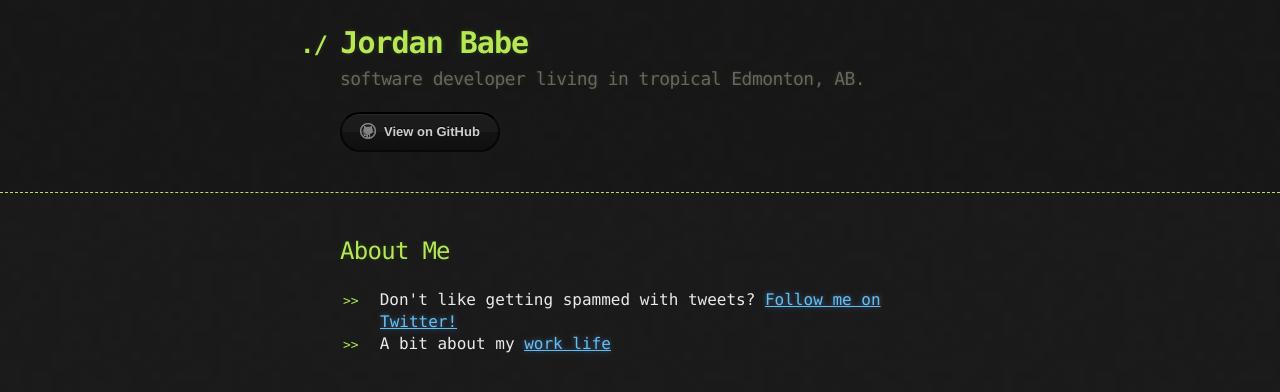
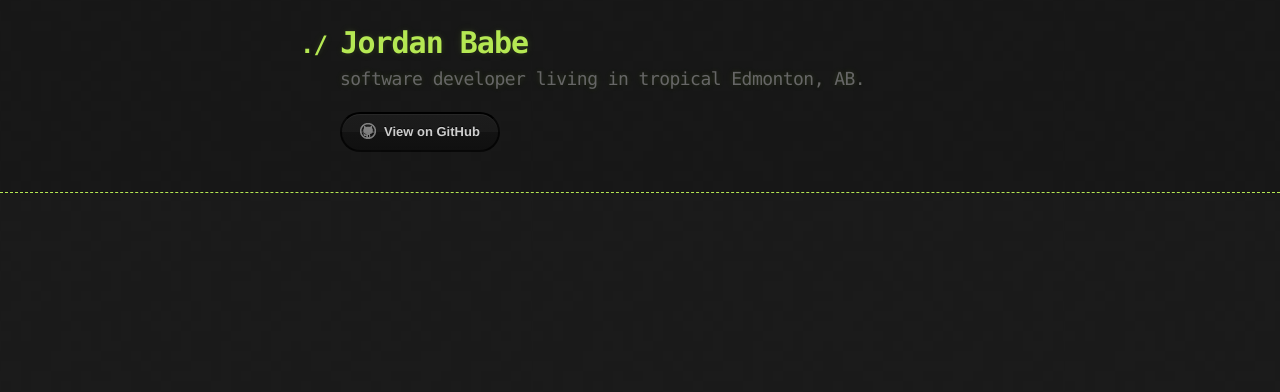
Before and after one commit to jbabe/jbabe.github.io, a plain HTML site: page index.html in a window 1280 px wide. Drawn offline with Linux system fonts and the light colour scheme.

Commit message:
Remove twitter
* Add a linkedin widget

```diff
--- a/index.html
+++ b/index.html
@@ -20,21 +20,15 @@
 
         <section id="downloads">
           <a href="https://github.com/jbabe" class="btn btn-github"><span class="icon"></span>View on GitHub</a>
+          <script src="//platform.linkedin.com/in.js" type="text/javascript"></script>
+<script type="IN/MemberProfile" data-id="https://www.linkedin.com/pub/jordan-babe/31/477/6b3" data-format="hover" data-text="Jordan Babe"></script>
         </section>
       </div>
     </header>
 
     <div class="container">
       <section id="main_content">
-        <h2>
-<a name="about-me" class="anchor" href="#about-me"><span class="octicon octicon-link"></span></a>About Me</h2>
 
-<ul>
-<li>Don't like getting spammed with tweets? <a href="https://twitter.com/_jbabe_">Follow me on Twitter!</a>
-</li>
-<li>A bit about my <a href="http://ca.linkedin.com/pub/jordan-babe/31/477/6b3">work life</a>
-</li>
-</ul>
       </section>
     </div>
 
```
